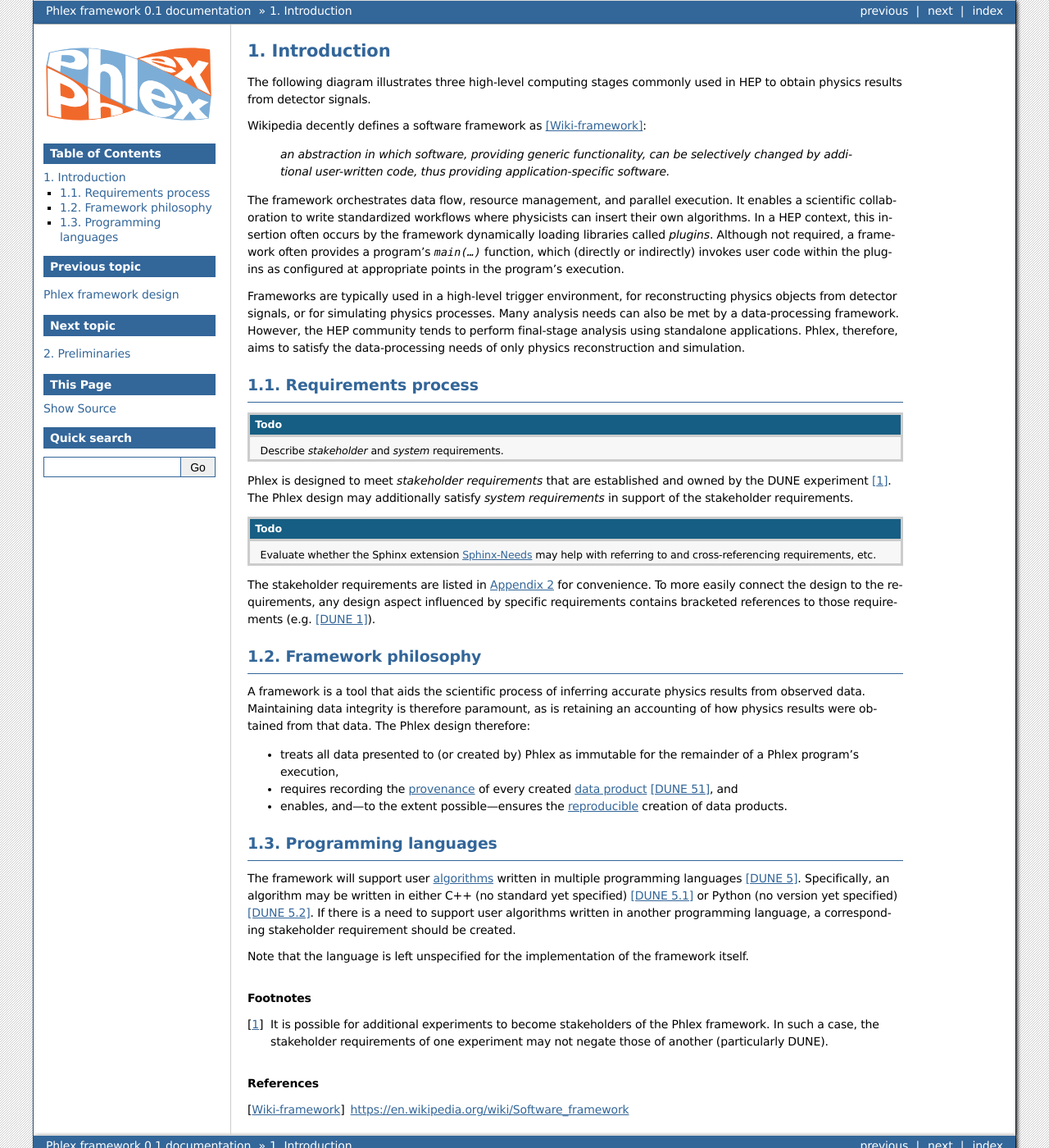
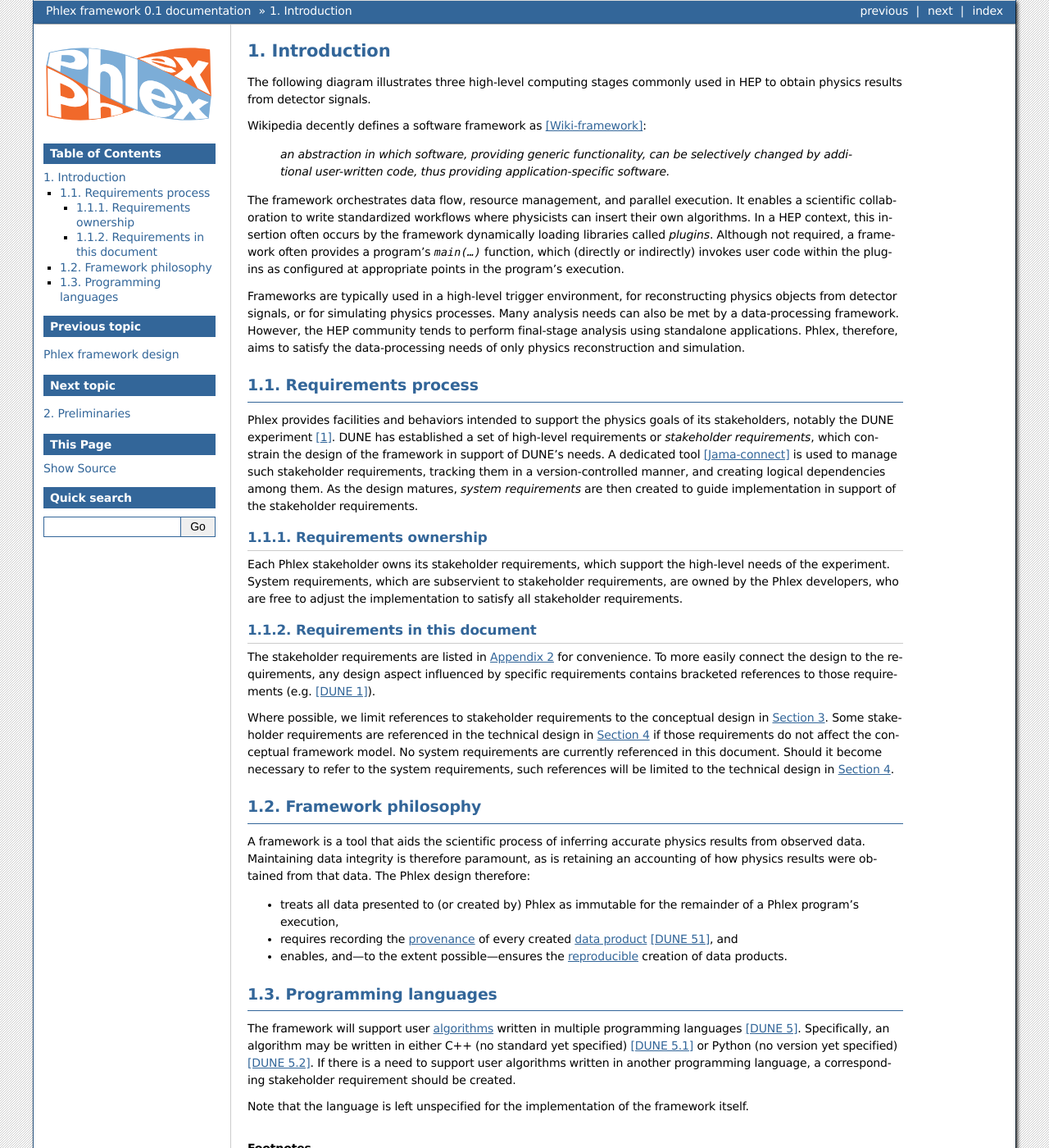
Before and after one commit to Framework-R-D/phlex-design, a Sphinx documentation site: the page built from doc/introduction.rst, in a window 1280 px wide and 1400 px high. Shown: the whole window at 82% size. Built offline with Sphinx 7.4.7, drawn with Linux system fonts in a browser that asks for light colours; formulas are drawn with MathJax 3; some of the changed text lies outside the part shown.

Commit message:
Update introduction re. requirements

```diff
--- a/doc/introduction.rst
+++ b/doc/introduction.rst
@@ -20,23 +20,35 @@ Many analysis needs can also be met by a data-processing framework.
 However, the HEP community tends to perform final-stage analysis using standalone applications.
 Phlex, therefore, aims to satisfy the data-processing needs of only physics reconstruction and simulation.
 
+====================
 Requirements process
 ====================
 
-.. todo::
+Phlex provides facilities and behaviors intended to support the physics goals of its stakeholders, notably the DUNE experiment [#f1]_.
+DUNE has established a set of high-level requirements or *stakeholder requirements*, which constrain the design of the framework in support of DUNE's needs.
+A dedicated tool [Jama-connect]_ is used to manage such stakeholder requirements, tracking them in a version-controlled manner, and creating logical dependencies among them.
+As the design matures, *system requirements* are then created to guide implementation in support of the stakeholder requirements.
 
-   Describe *stakeholder* and *system* requirements.
+----------------------
+Requirements ownership
+----------------------
 
-Phlex is designed to meet *stakeholder requirements* that are established and owned by the DUNE experiment [#f1]_.
-The Phlex design may additionally satisfy *system requirements* in support of the stakeholder requirements.
+Each Phlex stakeholder owns its stakeholder requirements, which support the high-level needs of the experiment.
+System requirements, which are subservient to stakeholder requirements, are owned by the Phlex developers, who are free to adjust the implementation to satisfy all stakeholder requirements.
 
-.. todo::
-
-   Evaluate whether the Sphinx extension `Sphinx-Needs <https://sphinxcontrib-needs.readthedocs.io/en/latest/>`__ may help with referring to and cross-referencing requirements, etc.
+-----------------------------
+Requirements in this document
+-----------------------------
 
 The stakeholder requirements are listed in :numref:`Appendix %s <requirements:Framework requirements>` for convenience.
 To more easily connect the design to the requirements, any design aspect influenced by specific requirements contains bracketed references to those requirements (e.g. :dune:`1 Algorithm Decomposability`).
 
+Where possible, we limit references to stakeholder requirements to the conceptual design in :numref:`conceptual_design:Conceptual design`.
+Some stakeholder requirements are referenced in the technical design in :numref:`technical_design:Technical design` if those requirements do not affect the conceptual framework model.
+No system requirements are currently referenced in this document.
+Should it become necessary to refer to the system requirements, such references will be limited to the technical design in :numref:`technical_design:Technical design`.
+
+====================
 Framework philosophy
 ====================
 
@@ -48,6 +60,7 @@ The Phlex design therefore:
 - requires recording the :term:`provenance` of every created :term:`data product` :dune:`51 Provenance discovery`, and
 - enables, and---to the extent possible---ensures the :term:`reproducible` creation of data products.
 
+=====================
 Programming languages
 =====================
 
@@ -66,3 +79,4 @@ Note that the language is left unspecified for the implementation of the framewo
    .. rubric:: References
 
 .. [Wiki-framework] https://en.wikipedia.org/wiki/Software_framework
+.. [Jama-connect] https://www.jamasoftware.com/platform/jama-connect/
```
